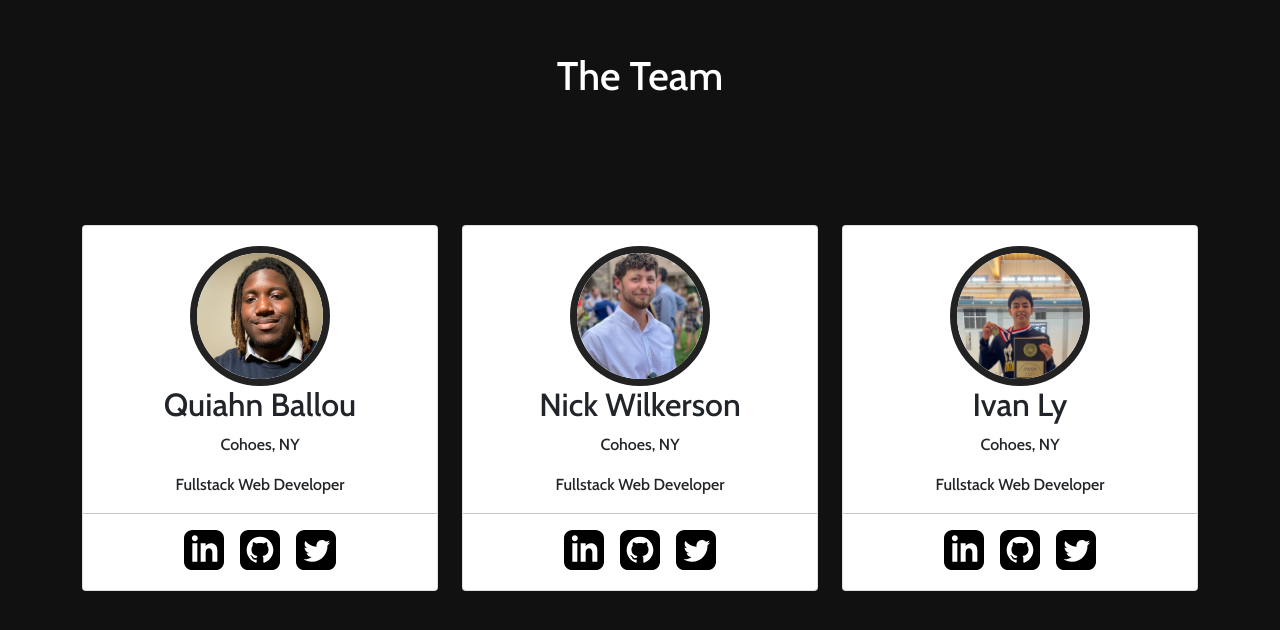
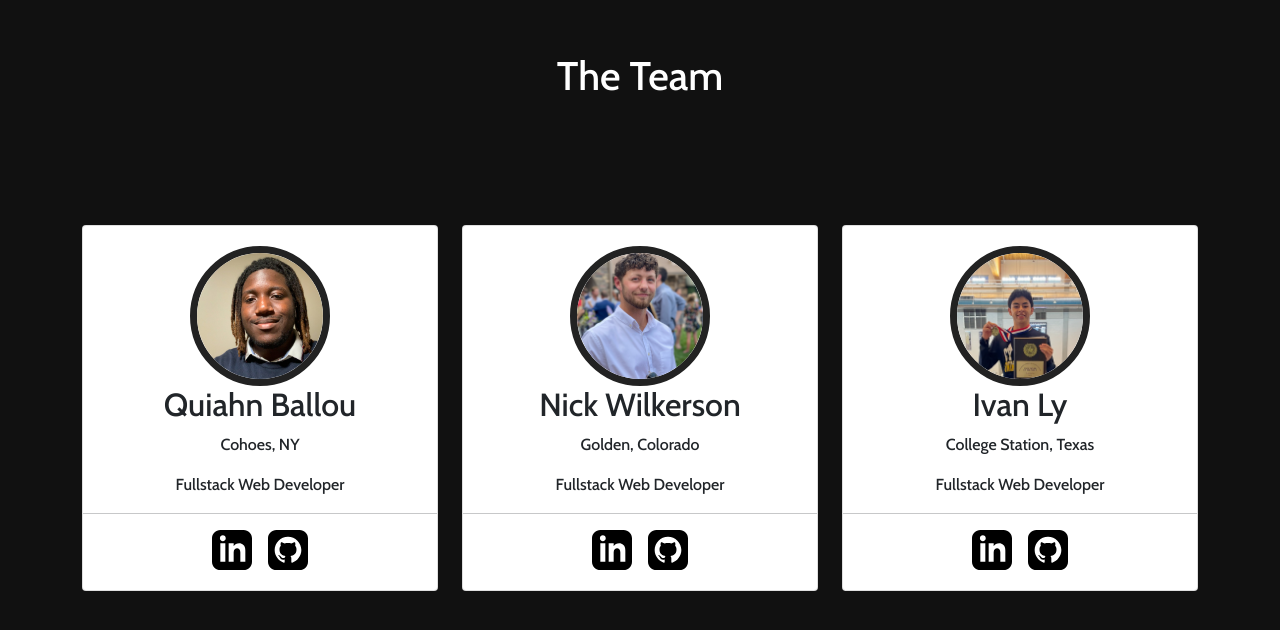
Before and after one commit to NIQ-Project/NIQ, a React (Create React App) app: page / in a window 1280 px wide. Shown: the part 1596-2226 px from the top of the page. Built offline with nearby package versions, Linux system fonts and the light colour scheme.

Commit message:
Removed unused code in Home.js

```diff
--- a/src/components/Home/Home.js
+++ b/src/components/Home/Home.js
@@ -4,7 +4,6 @@ import { Row, Col, Card } from 'react-bootstrap'
 import quiahn from '../pictures/quiahn.jpg'
 import nick from '../pictures/nick.png'
 import ivan from '../pictures/ivan.png'
-import Twitter from '../pictures/twitter'
 import GitHub from '../pictures/gitHub'
 import LinkedIn from '../pictures/linkedIn'
 
@@ -44,8 +43,7 @@ export default function Home () {
               </div>
               <div className='socials'>
                 <a className="icon-hover mx-2" href="https://www.linkedin.com/in/quiahn-ballou/"><LinkedIn></LinkedIn></a>
-                <a className="icon-hover mx-2" href="https://github.com/Quiahn"><GitHub style={{ color: 'red' }}></GitHub></a>
-                <a className="icon-hover mx-2" href="https://twitter.com/CodingWithQui"><Twitter></Twitter></a>
+                <a className="icon-hover mx-2" href="https://github.com/Quiahn"><GitHub></GitHub></a>
               </div>
             </Card>
           </Col>
@@ -55,14 +53,13 @@ export default function Home () {
               <div className='img2'> <img src={nick} alt='Nick Wilkerson' /> </div>
               <div className='main-text'>
                 <h2>Nick Wilkerson</h2>
-                <p>Cohoes, NY</p>
+                <p>Golden, Colorado</p>
                 <p>Fullstack Web Developer</p>
                 <hr />
               </div>
               <div className='socials'>
                 <a className="icon-hover mx-2" href="https://www.linkedin.com/in/nickwilkerson/"><LinkedIn></LinkedIn></a>
-                <a className="icon-hover mx-2" href="https://github.com/nickwilkerson"><GitHub style={{ color: 'red' }}></GitHub></a>
-                <a className="icon-hover mx-2" href="https://twitter.com/"><Twitter></Twitter></a>
+                <a className="icon-hover mx-2" href="https://github.com/nickwilkerson"><GitHub></GitHub></a>
               </div>
             </Card>
           </Col>
@@ -72,14 +69,13 @@ export default function Home () {
               <div className='img2'> <img src={ivan} alt='Ivan Ly' /> </div>
               <div className='main-text'>
                 <h2>Ivan Ly</h2>
-                <p>Cohoes, NY</p>
+                <p>College Station, Texas</p>
                 <p>Fullstack Web Developer</p>
                 <hr />
               </div>
               <div className='socials'>
                 <a className="icon-hover mx-2" href="https://www.linkedin.com/in/ivan-ly/"><LinkedIn></LinkedIn></a>
-                <a className="icon-hover mx-2" href="https://github.com/Ivanly25"><GitHub style={{ color: 'red' }}></GitHub></a>
-                <a className="icon-hover mx-2" href="https://twitter.com/CodingWithQui"><Twitter></Twitter></a>
+                <a className="icon-hover mx-2" href="https://github.com/Ivanly25"><GitHub></GitHub></a>
               </div>
             </Card>
           </Col>
```
